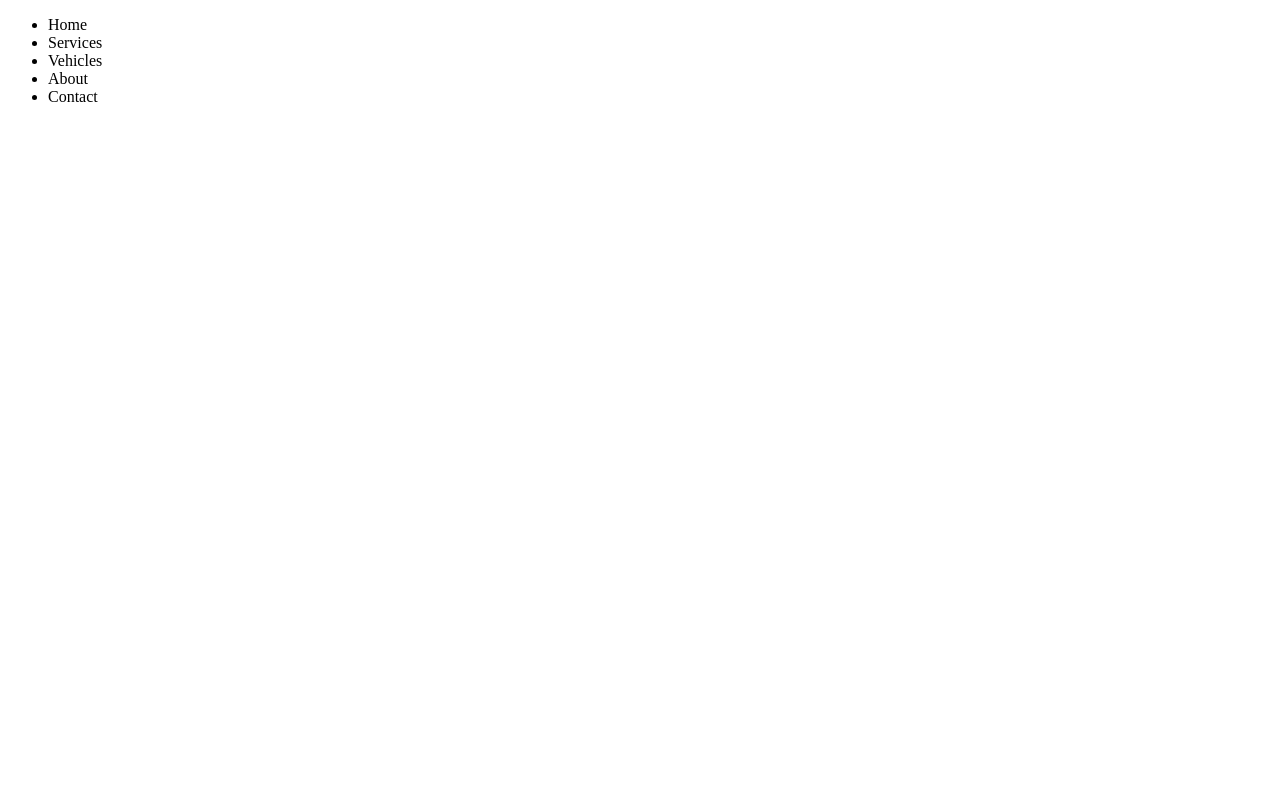
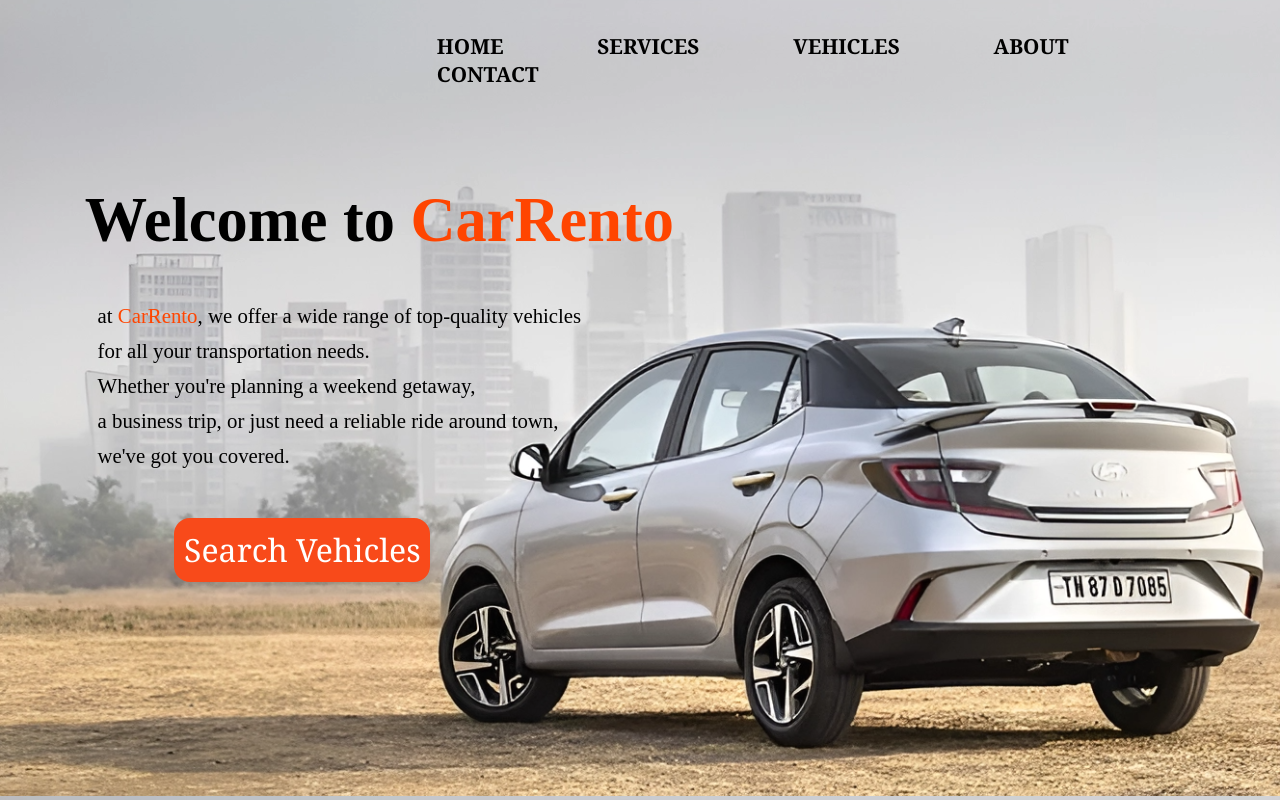
Before and after one commit to aniketrindhe692002/car-rental-system, a plain HTML site: page index.html in a window 1280 px wide. Drawn offline with Linux system fonts and the light colour scheme.

Commit message:
Home page created

```diff
--- a/index.html
+++ b/index.html
@@ -1,23 +1,30 @@
 <!DOCTYPE html>
 <html lang="en">
 <head>
-    <link rel="stylesheet" type="text/css" src="styles.css" >
+    <link rel="stylesheet" type="text/css" href="styles.css" >
     <meta charset="UTF-8">
     <meta name="viewport" content="width=device-width, initial-scale=1.0">
     <title>CarRento</title>
 </head>
 <body>
-    <nav id="navbar">
-        <ul>
-            <li><a>Home</a></li>
-            <li><a>Services</a></li>
-            <li><a>Vehicles</a></li>
-            <li><a>About</a></li>
-            <li><a>Contact</a></li>
-        </ul>
+    <!-- <p>CarRento</p> -->
+    <nav id="topnav">
+        <a href="#home">HOME</a>
+        <a href="#services">SERVICES</a>
+        <a href="#vehicles">VEHICLES</a>
+        <a href="#about">ABOUT</a>
+        <a href="#contact">CONTACT</a>
     </nav>
     <main>
-
+        <div id="home">
+            <h1>Welcome to <span>CarRento</span></h1>
+            <p>at <span>CarRento</span>, we offer a wide range of top-quality vehicles<br> for all your transportation needs. <br>Whether you're planning a weekend getaway, <br>a business trip, or just need a reliable ride around town, <br>we've got you covered.</p>
+            <a href="#vehicles"><button type="button">Search Vehicles</button></a>
+        </div>
+        <div id="services"></div>
+        <div id="vehicles"></div>
+        <div id="about"></div>
+        <div id="contact"></div>
 
     </main>
 </body>
--- a/styles.css
+++ b/styles.css
@@ -1,5 +1,59 @@
 /* Navigation Bar Starts Here */
 
-#navbar li a{
+nav a {
+    margin: 3.5vw;
     text-decoration: none;
+    font-size: 1.3rem;
+    color: black;
+    font-weight: bolder;
+    font-family: Cambria, Cochin, Georgia, Times, 'Times New Roman', serif;
 }
+
+nav {
+    margin-top: 2rem;
+    margin-left: 30vw;
+}
+
+nav :hover{
+    color: aliceblue;
+}
+
+body {
+    background-image: url("images/car-back.png");
+    background-size: cover;
+    background-position: center;
+    background-color: #ffffff;
+    height: 94vh;
+}
+
+/* main body starts here */
+
+#home h1 {
+    font-size: 3.9rem;
+    margin-left: 6vw;
+    margin-top: 12vh;
+}
+
+span {
+    color: orangered;
+}
+
+#home p {
+    margin-left: 7vw;
+    font-size: 1.3rem;
+    line-height: 35px;
+}
+
+#home button {
+    font-size: 2rem;
+    font-family: Cambria, Cochin, Georgia, Times, 'Times New Roman', serif;
+    border-radius: 1rem;
+    margin-left: 13vw;
+    margin-top: 3vh;
+    border-width: 0px;
+    height: 4rem;
+    width: 16rem;
+    cursor: pointer;
+    color: white;
+    background-color: rgb(248, 74, 26);
+}
```
Also changed, not shown: images/car-back.png (added).
